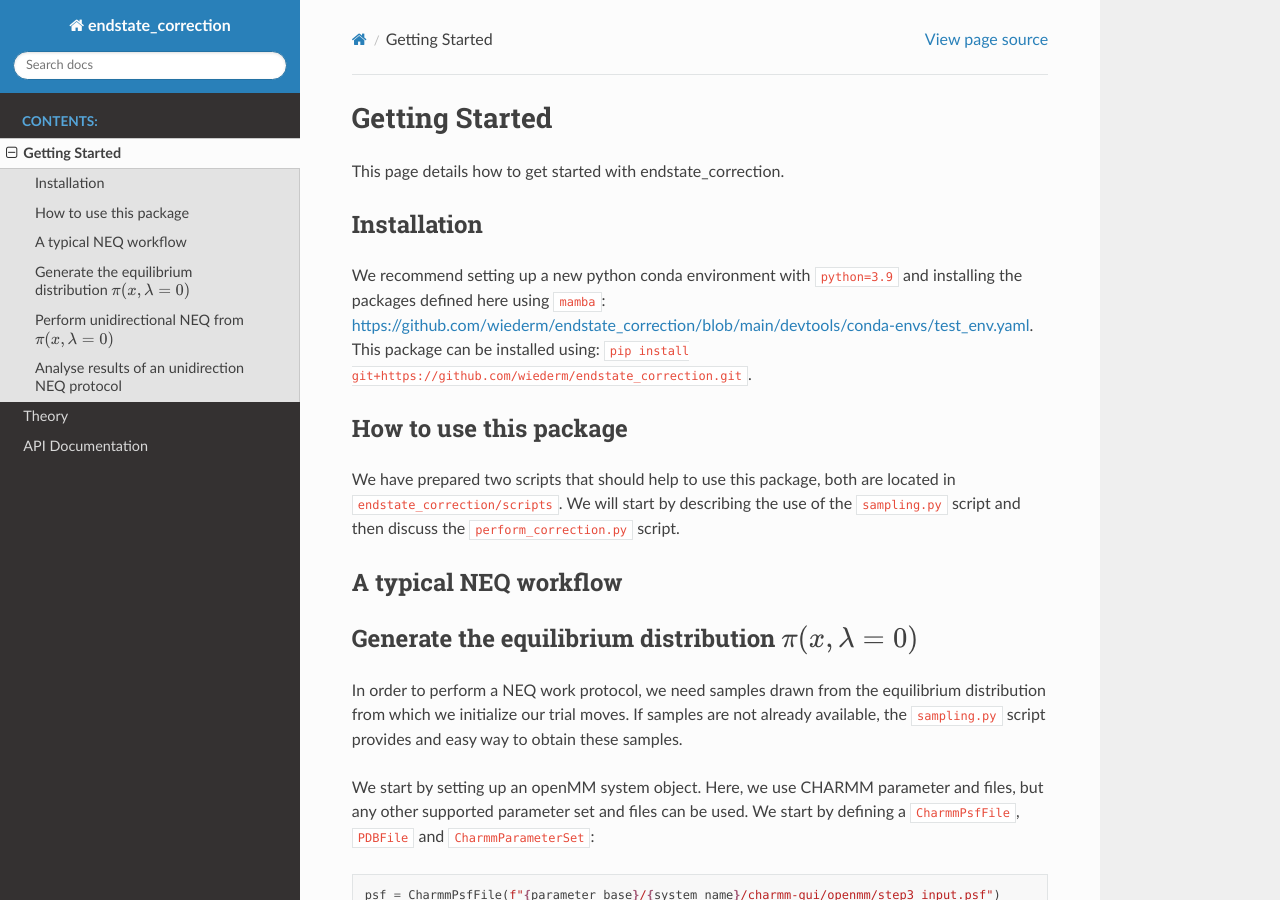
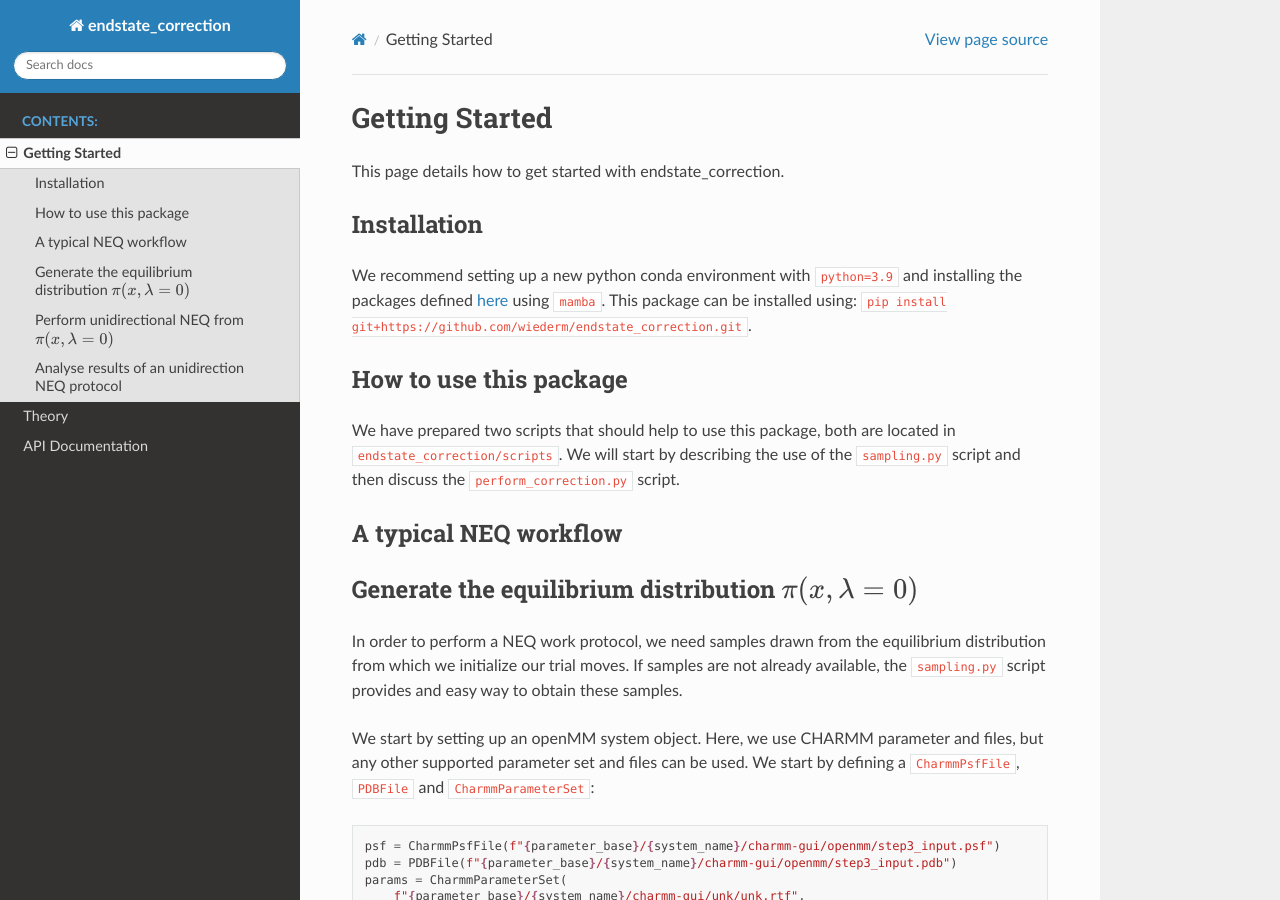
Before and after one commit to xiki-tempula/endstate_correction, a Sphinx documentation site: the page built from docs/getting_started.rst, in a window 1280 px wide and 900 px high. Built offline with Sphinx 7.4.7 and the Read the Docs theme 2.0.0, drawn with Linux system fonts in a browser that asks for light colours; the version number could not be read and is left out.

Commit message:
hide link

```diff
--- a/docs/getting_started.rst
+++ b/docs/getting_started.rst
@@ -6,7 +6,7 @@ This page details how to get started with endstate_correction.
 Installation
 -----------------
 
-We recommend setting up a new python conda environment with :code:`python=3.9` and installing the packages defined here using :code:`mamba`: https://github.com/wiederm/endstate_correction/blob/main/devtools/conda-envs/test_env.yaml.
+We recommend setting up a new python conda environment with :code:`python=3.9` and installing the packages defined `here <https://github.com/wiederm/endstate_correction/blob/main/devtools/conda-envs/test_env.yaml>`_ using :code:`mamba`.
 This package can be installed using:
 :code:`pip install git+https://github.com/wiederm/endstate_correction.git`.
 
```
